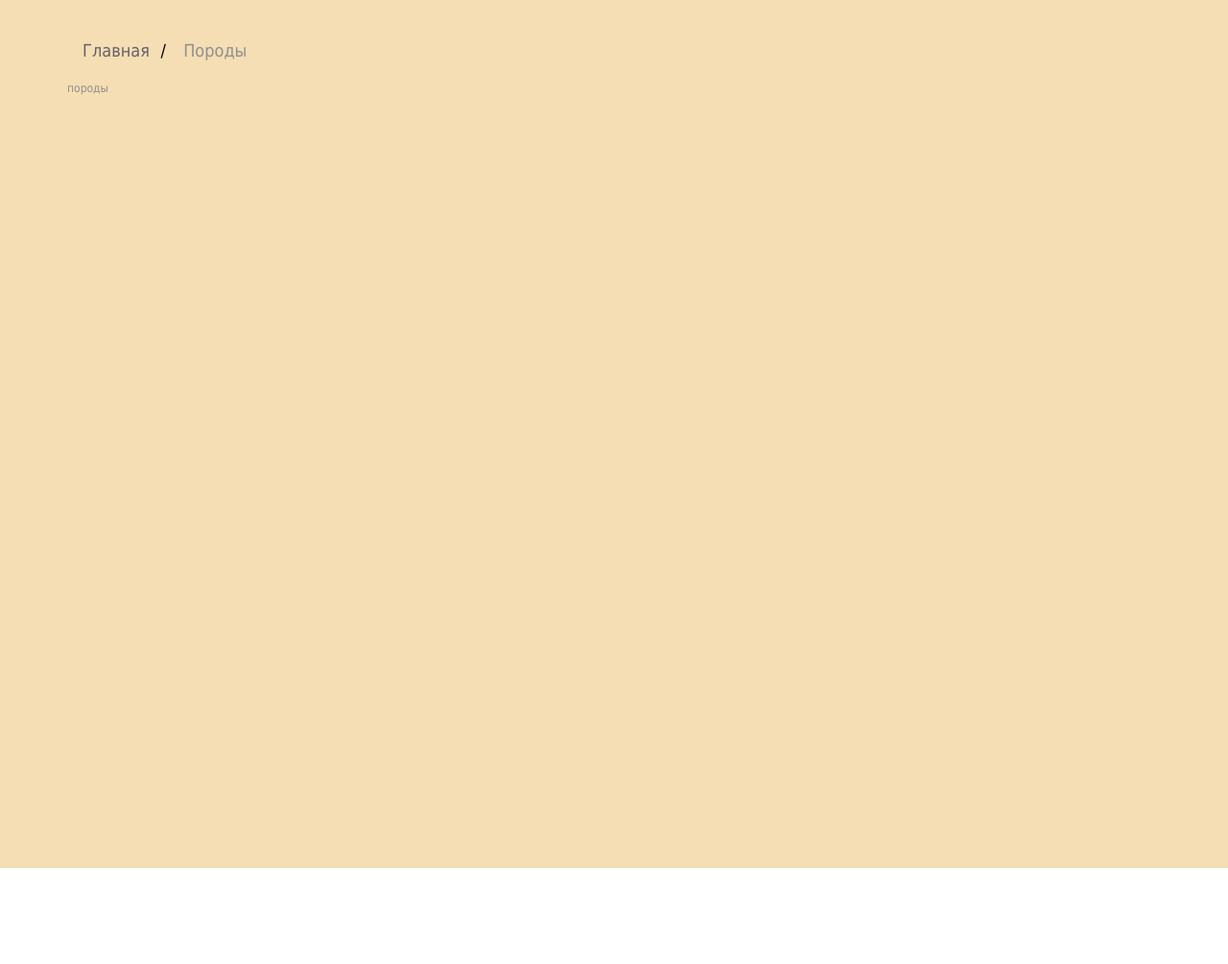
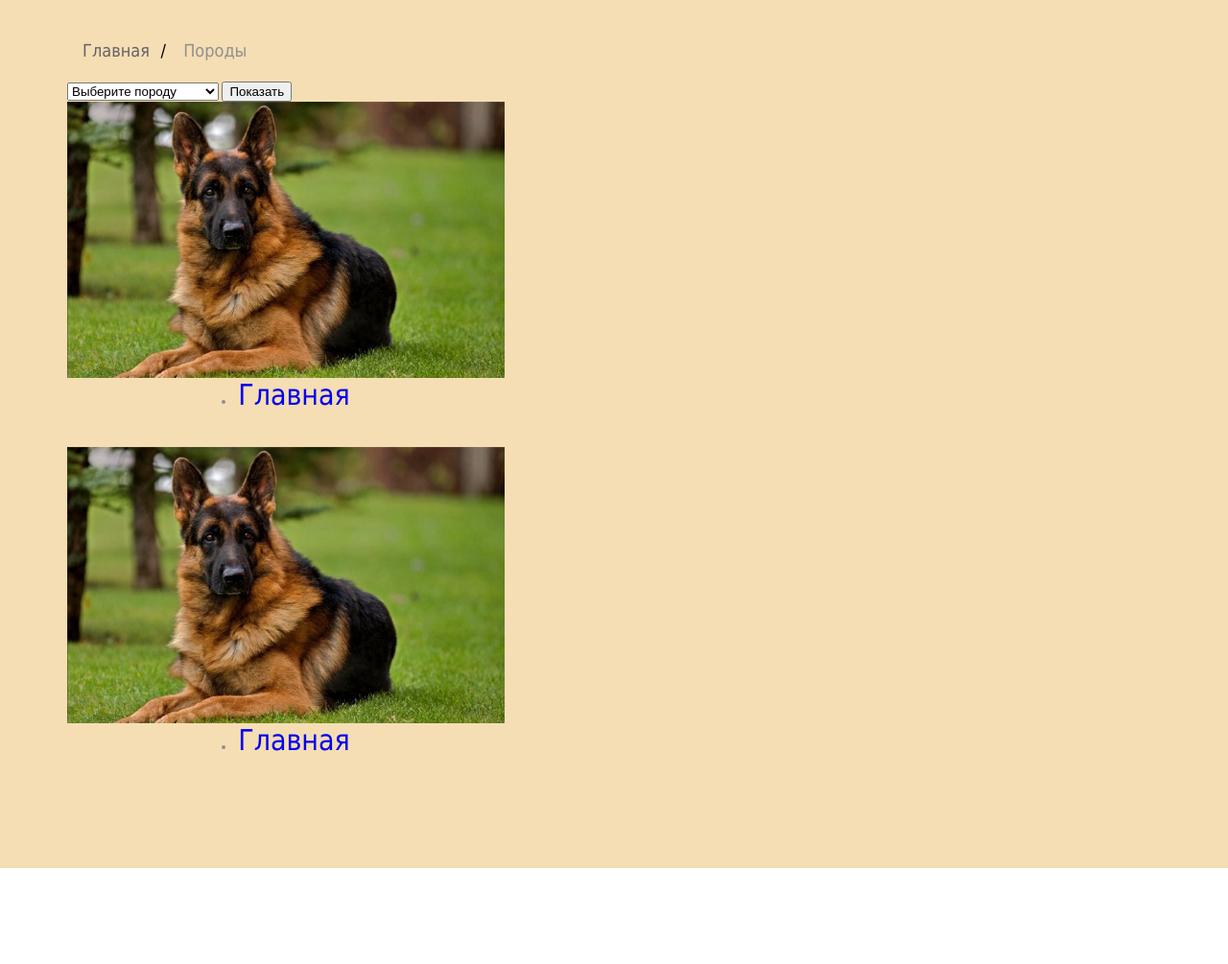
Before and after one commit to KrisGol/htdocs, a PHP site: page /dogsbreeds.php in a window 1280 px wide. Shown: the part 110-1115 px from the top of the page at 96% size. Run offline with PHP 8.4, Linux system fonts and the light colour scheme.

Commit message:
привязка бд

```diff
--- a/css/style.css
+++ b/css/style.css
@@ -52,6 +52,26 @@ ul.breadcrumb li a:hover {
     color: #01447e;
     text-decoration: underline;
 }
+
+.block-breed {
+	width: 40%;
+	height: 40%;
+	text-align: center;
+}
+
+.block-breed li a {
+	text-decoration: none;
+	font-size: 30px;
+
+}
+
+.block-ovcharka {
+	background-image: url(/img/nemeckaya-ovcharka-01.jpg);
+	background-size: cover;
+	width: 100%;
+	height: 80%;
+}
+
 
 .section-1 {
  background-image: url(/img/фон2000.png);
--- a/dogsbreeds.php
+++ b/dogsbreeds.php
@@ -14,16 +14,38 @@
     <?php include ('menu.html')  ?>
   </header>
       <div id="wrapper" class="wrapper">
-  <div id="section4" class="section-4">
+        <div id="section4" class="section-4">
             <div id="container" class="container">
+
               <ul class="breadcrumb">
                 <li><a href="index.php">Главная</a></li>
                 <li> Породы</li>
               </ul>
-породы
-                  </div>
+
+              <form id="sub" action='phpscr/sqlselect.php' method='post'>
+                <select size="1"  куrequired >
+                  <option disabled selected>Выберите породу</option>
+                  <option value="Овчарка">Овчарка</option>
+                  <option value="Золотисный ретривер">Золотисный ретривер</option>
+                  <option value="Лабрадор">Лабрадор</option>
+                  <option value="Сенбернар">Сенбернар</option>
+                </select>
+                <input type="submit" name="open" value="Показать">
+              </form>
+
+              <div id="block-breed" class="block-breed">
+                <div id="block-ovcharka" class="block-ovcharka"></div>
+                <li><a href="index.php">Главная</a></li>
+              </div>
+
+              <div id="block-breed" class="block-breed">
+                <div id="block-ovcharka" class="block-ovcharka"></div>
+                <li><a href="index.php">Главная</a></li>
+              </div>
+
             </div>
-            </div>
+          </div>
+        </div>
   <?php include ('footer.html')  ?>
 </body>
 </html>
```
Also changed, not shown: phpscr/connection.php (added, +10 -0 lines), phpscr/sqlselect.php (added, +9 -0 lines), img/nemeckaya-ovcharka-01.jpg (added).
